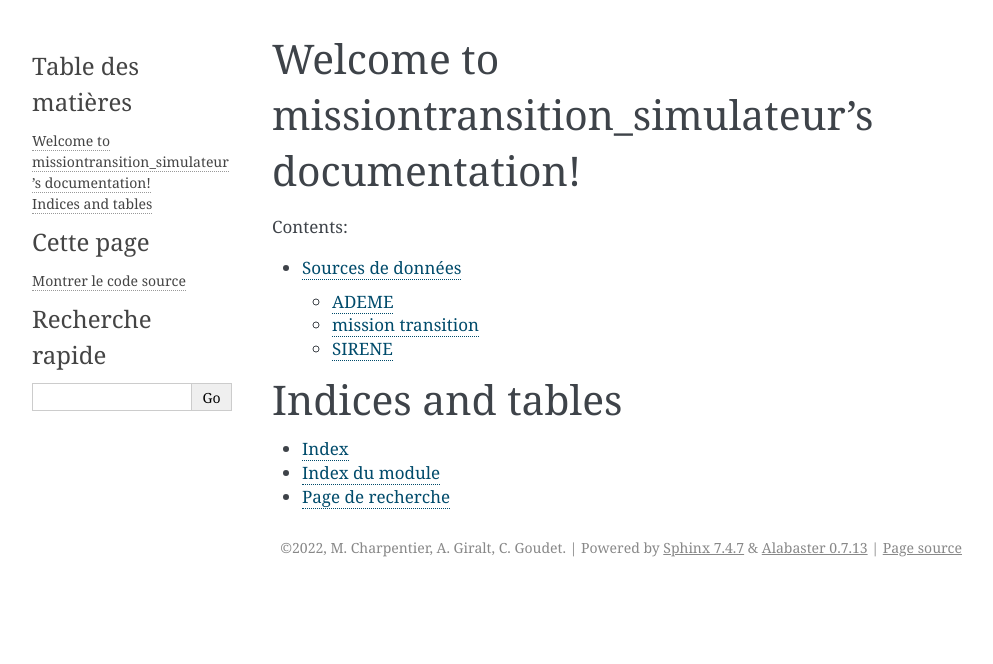
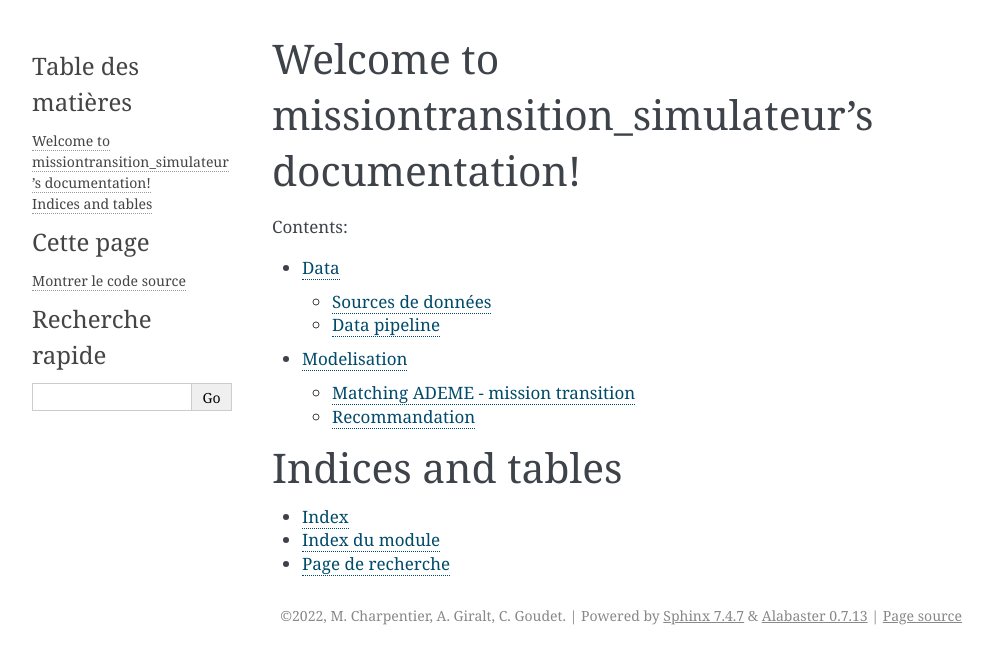
Before and after one commit to dataforgoodfr/offseason_missiontransition_simulateur, a Sphinx documentation site: the page built from docs/source/index.rst, in a window 1280 px wide. Shown: the top 664 px of the page, without its empty margins (148-1141 px from the left). Built offline with Sphinx 7.4.7, drawn with Linux system fonts in a browser that asks for light colours.

Commit message:
documenting first model

```diff
--- /dev/null
+++ b/docs/source/data/index.rst
@@ -0,0 +1,9 @@
+Data
+====
+
+.. toctree::
+   :maxdepth: 2
+   :caption: Contents:
+
+   sources
+   pipeline
--- a/docs/source/index.rst
+++ b/docs/source/index.rst
@@ -10,7 +10,8 @@ Welcome to missiontransition_simulateur's documentation!
    :maxdepth: 2
    :caption: Contents:
 
-   data/sources
+   data/index
+   models/index
 
 
 
--- /dev/null
+++ b/docs/source/models/mt_ademe_matching.rst
@@ -0,0 +1,2 @@
+Matching ADEME - mission transition
+===================================
```
Also changed, not shown: docs/source/models/index.rst (added, +9 -0 lines), docs/source/models/recommendation.rst (added, +37 -0 lines), 1 other file.
